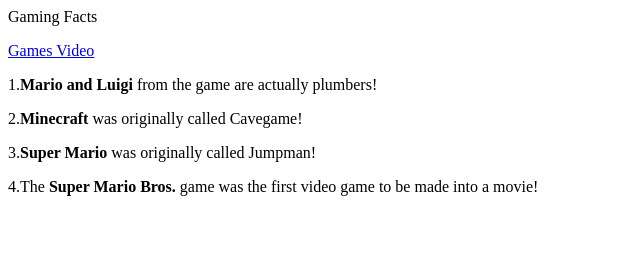
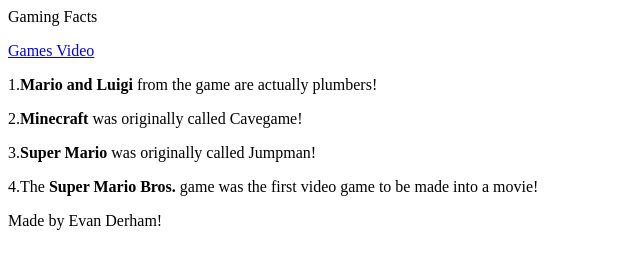
Before and after one commit to EvanD2/Evand2.github.io, a plain HTML site: page index.html in a window 1280 px wide. Shown: the whole page, without its empty margins (0-640 px from the left). Drawn offline with Linux system fonts and the light colour scheme.

Commit message:
Update index.html

```diff
--- a/index.html
+++ b/index.html
@@ -7,3 +7,4 @@
 <p>3.<b>Super Mario</b> was originally called Jumpman!</p>
 <p>4.The<b> Super Mario Bros.</b> game was the first video game to be made into a movie!</p>
 <p>
+<p>Made by Evan Derham!</p>
```
